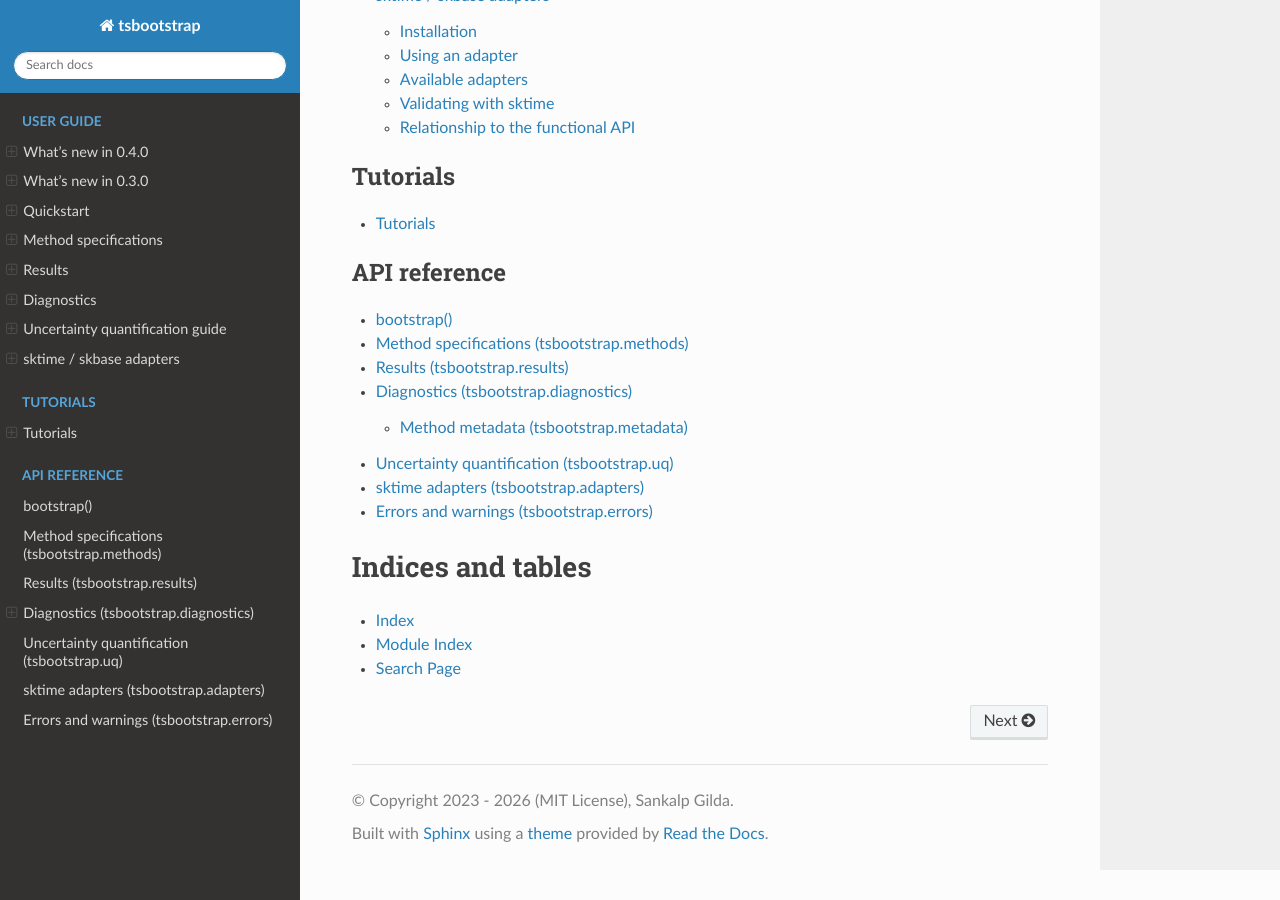
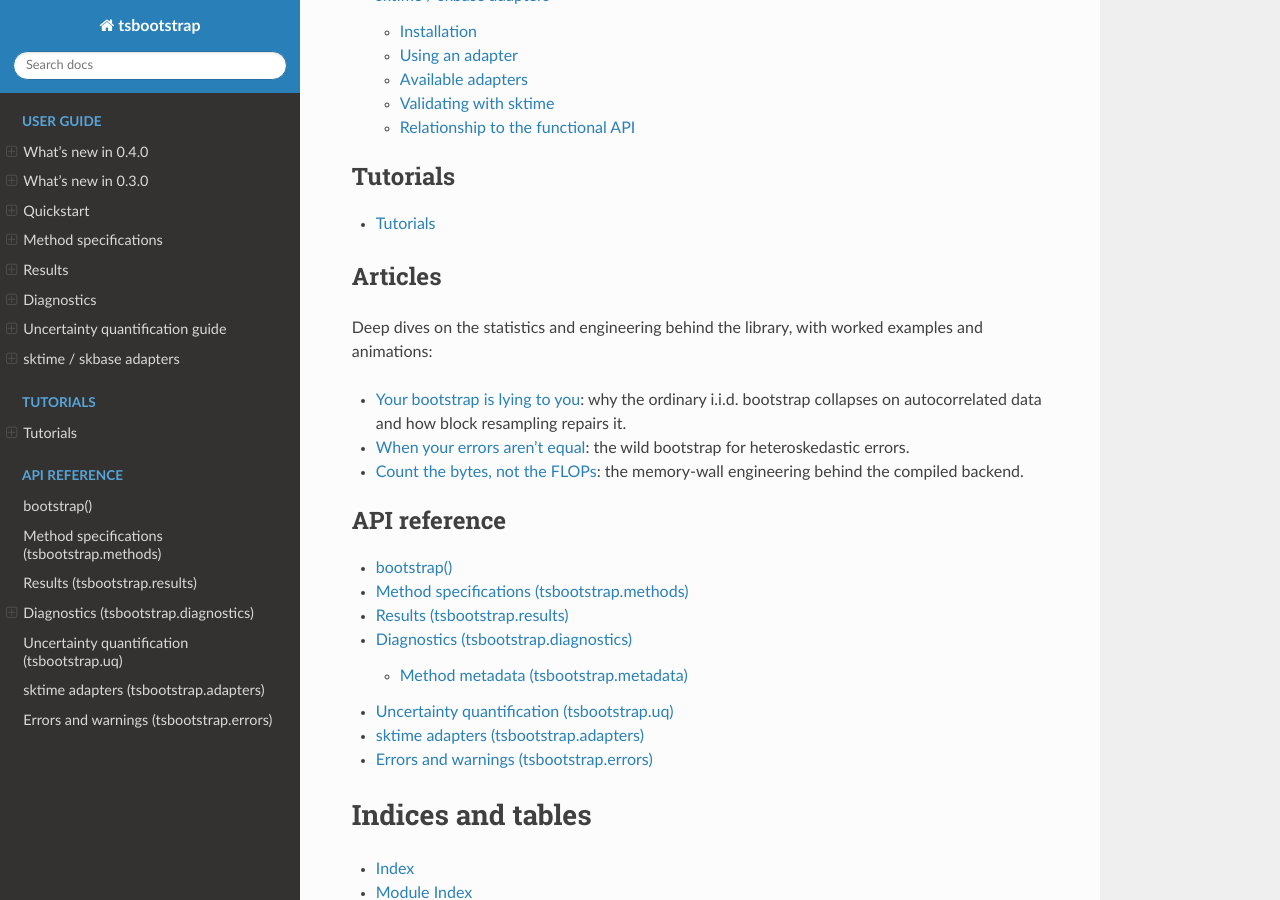
Before and after one commit to astrogilda/tsbootstrap, a Sphinx documentation site: the page built from docs/source/index.rst, in a window 1280 px wide and 900 px high, scrolled down 1496 px. Built offline with Sphinx 7.4.7 and the Read the Docs theme 3.1.0, drawn with Linux system fonts in a browser that asks for light colours; pages that are not in the unit, such as notebooks, are missing from menus.

Commit message:
docs: link the three companion articles from the README and docs index
Add an Articles section to the README (surfaces on PyPI at the next
release) and the Sphinx docs index, pointing at the three published
deep dives on block bootstrapping, the wild bootstrap, and the
compiled backend's memory engineering.

```diff
--- a/docs/source/index.rst
+++ b/docs/source/index.rst
@@ -37,6 +37,20 @@ with a method specification object.
 
    tutorials/index
 
+Articles
+--------
+
+Deep dives on the statistics and engineering behind the library, with worked
+examples and animations:
+
+- `Your bootstrap is lying to you <https://thepragmaticquant.com/your-bootstrap-is-lying-to-you/>`_:
+  why the ordinary i.i.d. bootstrap collapses on autocorrelated data and how block
+  resampling repairs it.
+- `When your errors aren't equal <https://thepragmaticquant.com/when-your-errors-arent-equal/>`_:
+  the wild bootstrap for heteroskedastic errors.
+- `Count the bytes, not the FLOPs <https://thepragmaticquant.com/why-we-stopped-materializing-arrays/>`_:
+  the memory-wall engineering behind the compiled backend.
+
 .. toctree::
    :maxdepth: 2
    :caption: API reference
```
Also changed, not shown: README.md (+20 -6 lines).
